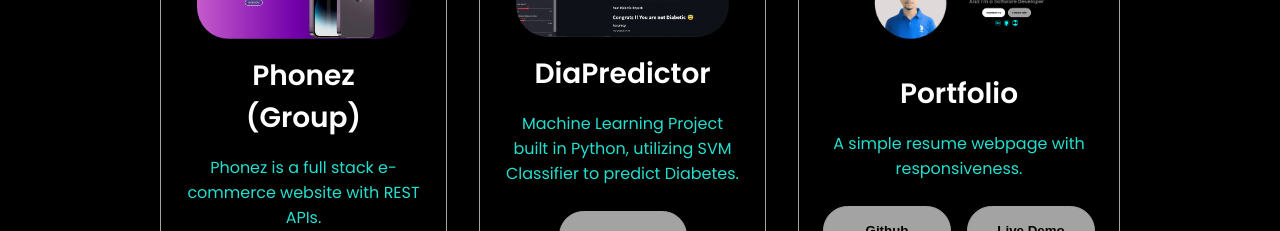
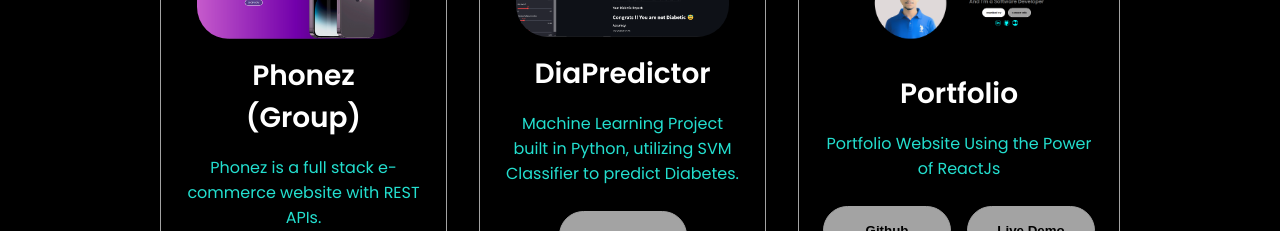
Before and after one commit to VimukthiMK/Portfolio-Vimukthi_Kulathilaka, a React (Create React App) app in the folder portfolio/: page / in a window 1280 px wide. Shown: the part 3020-3251 px from the top of the page. Built offline with nearby package versions, Linux system fonts and the light colour scheme.

Commit message:
Changed Project 3

```diff
--- a/portfolio/src/Components/Projects/Projects.js
+++ b/portfolio/src/Components/Projects/Projects.js
@@ -64,7 +64,7 @@ export default function Projects() {
               />
             </div>
             <h2 className="experience-sub-title project-title">Portfolio </h2>
-            <p>A simple resume webpage with responsiveness.</p>
+            <p>Portfolio Website Using the Power of ReactJs</p>
             <br />
             <div className="btn-container">
               <button
```
